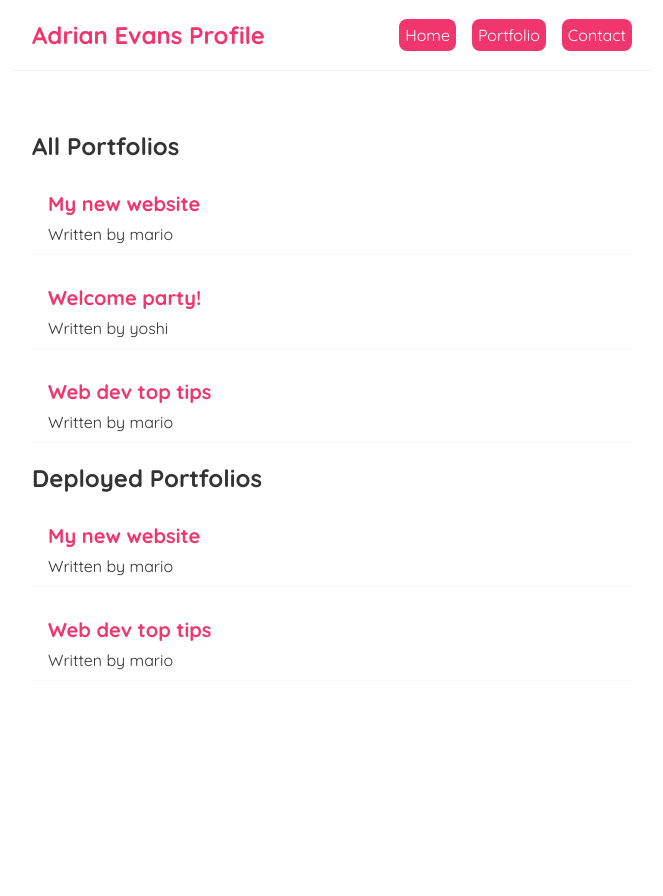
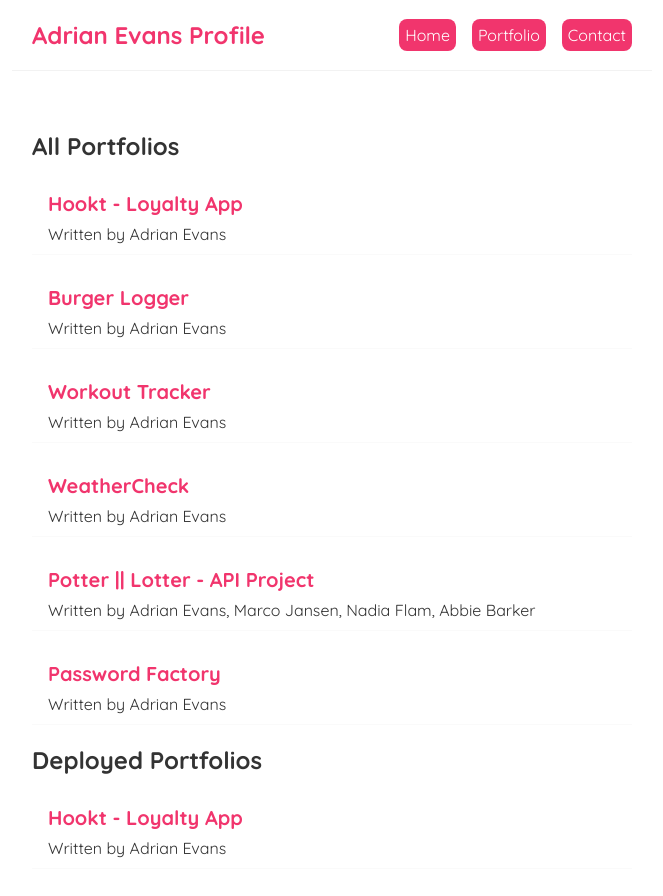
Before and after one commit to AdrianMEvans/portfolio-with-react, a React (Create React App) app: page / in a window 1280 px wide. Shown: the top 896 px of the page, without its empty margins (308-971 px from the left). Before the commit the page ends 800 px from the top, so only its background shows below. Built offline with nearby package versions, Linux system fonts and the light colour scheme; data requests are answered from the project's data file.

Commit message:
added portfolio details

```diff
--- a/data/db.json
+++ b/data/db.json
@@ -1,25 +1,63 @@
 {
     "portfolios": [
         {
-            "title": "My new website",
-            "body": "lorem ipsum...",
-            "author": "mario",
-            "deploy": true,
+            "title": "Hookt - Loyalty App",
+            "body": "Hookt is a mobile application for Android or iOS that offers an alternative to Stamp / Clip based loyalty programs.",
+            "author": "Adrian Evans",
+            "image": "public/images/Hookt.png",
+            "gitHub": "https://github.com/AdrianMEvans/hookt",
+            "deploy": false,
             "id": 1
         },
         {
-            "title": "Welcome party!",
-            "body": "lorem ipsum...",
-            "author": "yoshi",
-            "deploy": false,
+            "title": "Burger Logger",
+            "body": "Burger Logger allows the user to capture burgers they want to consume and then log consumed burgers.",
+            "author": "Adrian Evans",
+            "image": "public/images/BurgerLogger.png",
+            "gitHub": "https://github.com/AdrianMEvans/Burger-Logger-App",
+            "deploy": true,
+            "deployLink": "https://cryptic-savannah-68939.herokuapp.com/",
             "id": 2
         },
         {
-            "title": "Web dev top tips",
-            "body": "lorem ipsum...",
-            "author": "mario",
+            "title": "Workout Tracker",
+            "body": "The Workout Tracker allows the user to log workouts and view a summary of workouts on a dashboard.",
+            "author": "Adrian Evans",
+            "image": "public/images/WorkoutTracker.png",
+            "gitHub": "https://github.com/AdrianMEvans/WorkoutTracker",
             "deploy": true,
+            "deployLink": "https://fathomless-lake-21087.herokuapp.com/",
             "id": 3
+        },
+        {
+            "title": "WeatherCheck",
+            "body": "This is a basic weather search application that allows the user search current and 5 day forecasted weather for a specified location.",
+            "author": "Adrian Evans",
+            "image": "public/images/WeatherChecker.png",
+            "gitHub": "https://github.com/AdrianMEvans/WeatherCheck",
+            "deploy": true,
+            "deployLink": "https://adrianmevans.github.io/WeatherCheck/",
+            "id": 4
+        },
+        {
+            "title": "Potter || Lotter - API Project",
+            "body": "Potter or LOTR (pronounced /'lɒtər/) is a quiz based on the series Lord of the Rings (LOTR) and Harry Potter (Potter).",
+            "author": "Adrian Evans, Marco Jansen, Nadia Flam, Abbie Barker",
+            "image": "public/images/POTR_v_LOTR.png",
+            "gitHub": "https://github.com/AdrianMEvans/LOTR-or-Potter-Quiz",
+            "deploy": true,
+            "deployLink": "https://marcojansen-gmx.github.io/LOTR-or-Potter-Quiz/",
+            "id": 5
+        },
+        {
+            "title": "Password Factory",
+            "body": "The Password Factory is a webpage that is designed to generate a password based on user specified criteria.",
+            "author": "Adrian Evans",
+            "image": "public/images/PasswordFactory.png",
+            "gitHub": "https://github.com/AdrianMEvans/Password-Generator",
+            "deploy": true,
+            "deployLink": "https://adrianmevans.github.io/Password-Generator/",
+            "id": 6
         }
     ]
 }
--- a/src/Home.js
+++ b/src/Home.js
@@ -10,7 +10,7 @@ const Home = () => {
       { error && <div>{ error }</div> }
       { isLoading && <div>Loading...</div> }
       {portfolios && <PortfolioList portfolios={portfolios} title="All Portfolios" />}
-      {portfolios && <PortfolioList portfolios={portfolios.filter((portfolio) => portfolio.deploy === true)} title="Deployed Portfolios" />}
+      {portfolios && <PortfolioList portfolios={portfolios.filter((portfolio) => portfolio.deploy === false)} title="Deployed Portfolios" />}
     </div>
   );
 }
```
